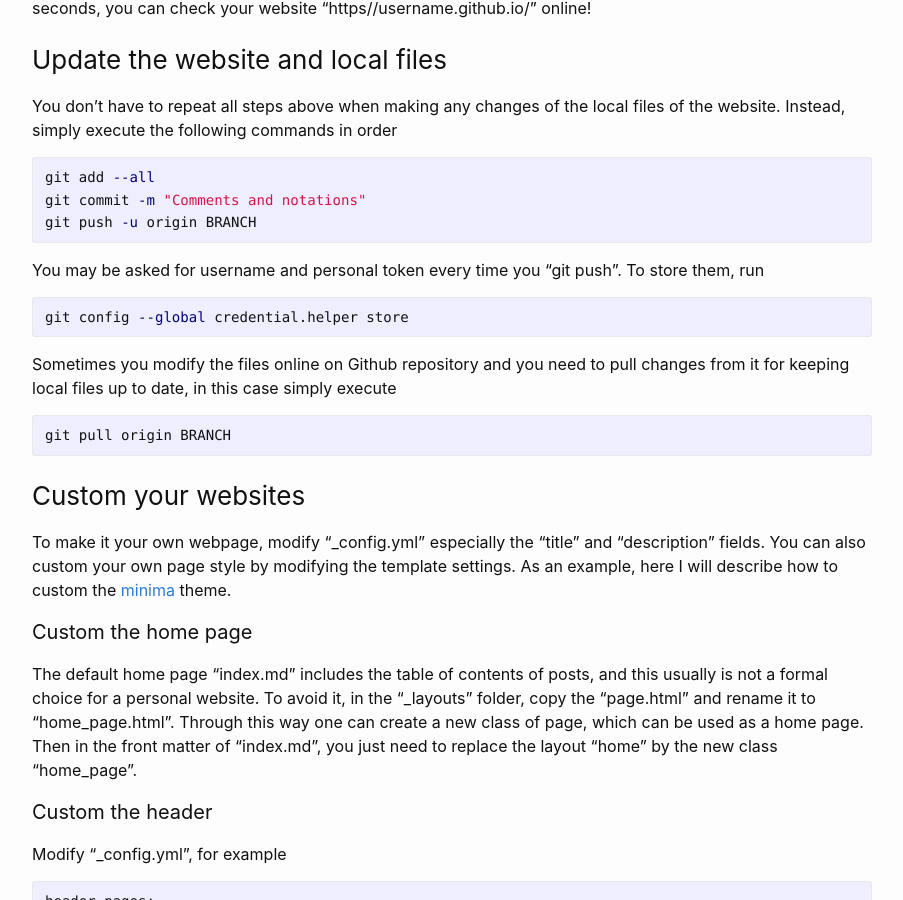
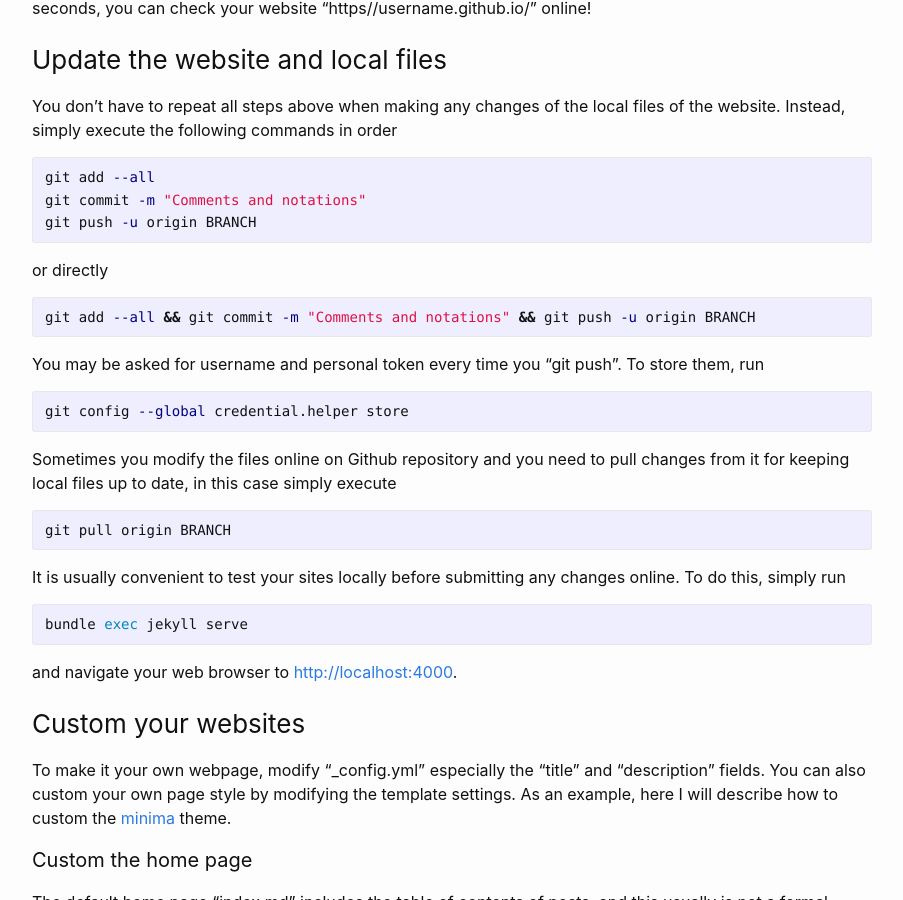
Before and after one commit to hongyi18/hongyi18.github.io, a Jekyll site: the page built from _posts/2021-08-16-how-to-make-a-personal-website-on-github.md, in a window 1280 px wide and 900 px high, scrolled down 1863 px. Shown: the whole window, without its empty margins (188-1091 px from the left). Built offline with Jekyll 4.4.1, drawn with Linux system fonts in a browser that asks for light colours.

Commit message:
Comments and notations

````diff
--- a/_posts/2021-08-16-how-to-make-a-personal-website-on-github.md
+++ b/_posts/2021-08-16-how-to-make-a-personal-website-on-github.md
@@ -87,6 +87,12 @@ git commit -m "Comments and notations"
 git push -u origin BRANCH
 ```
 
+or directly
+
+```bash
+git add --all && git commit -m "Comments and notations" && git push -u origin BRANCH
+```
+
 You may be asked for username and personal token every time you "git push". To store them, run
 
 ```bash
@@ -98,6 +104,16 @@ Sometimes you modify the files online on Github repository and you need to pull
 ```bash
 git pull origin BRANCH
 ```
+
+
+
+It is usually convenient to test your sites locally before submitting any changes online. To do this, simply run
+
+```bash
+bundle exec jekyll serve
+```
+
+and navigate your web browser to [http://localhost:4000](http://localhost:4000).
 
 ### Custom your websites
 
````
